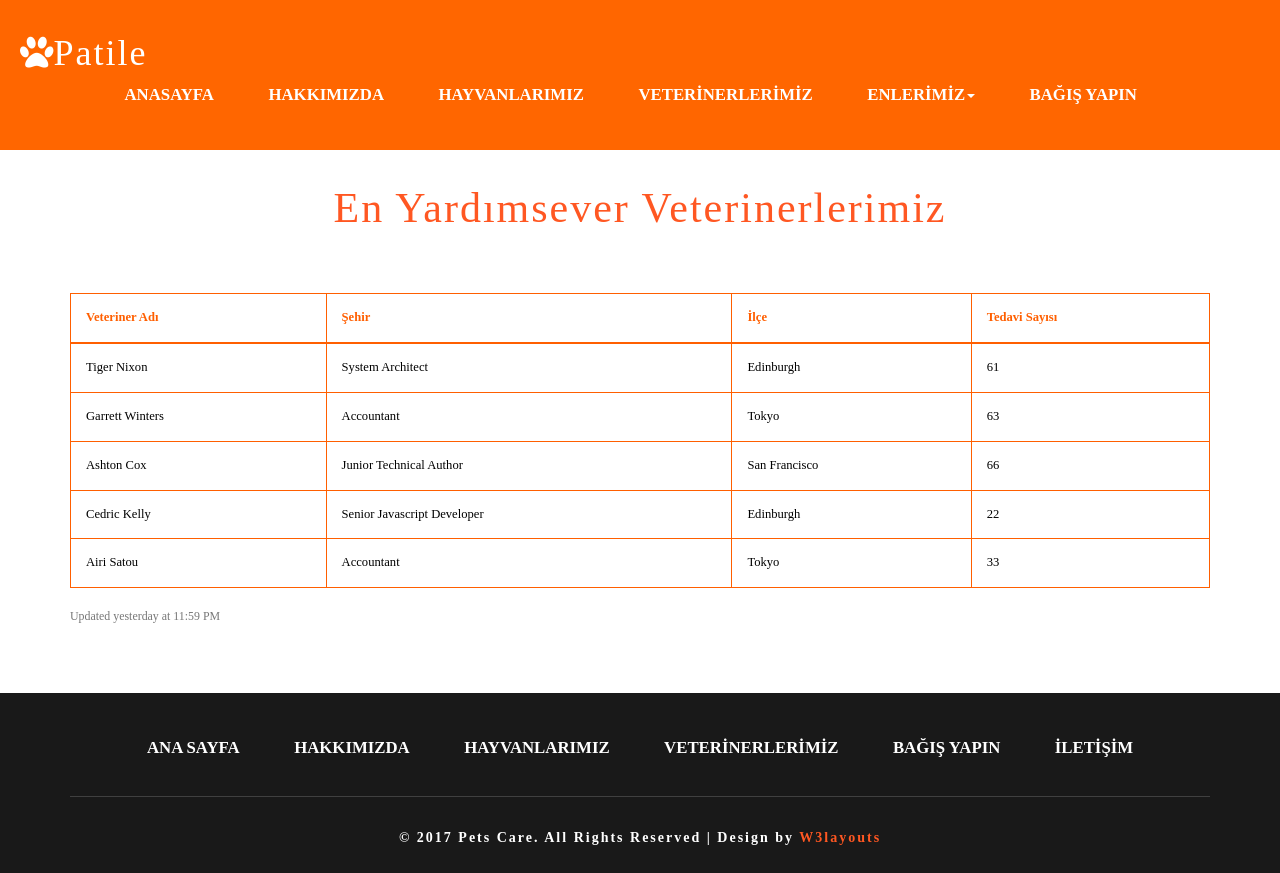
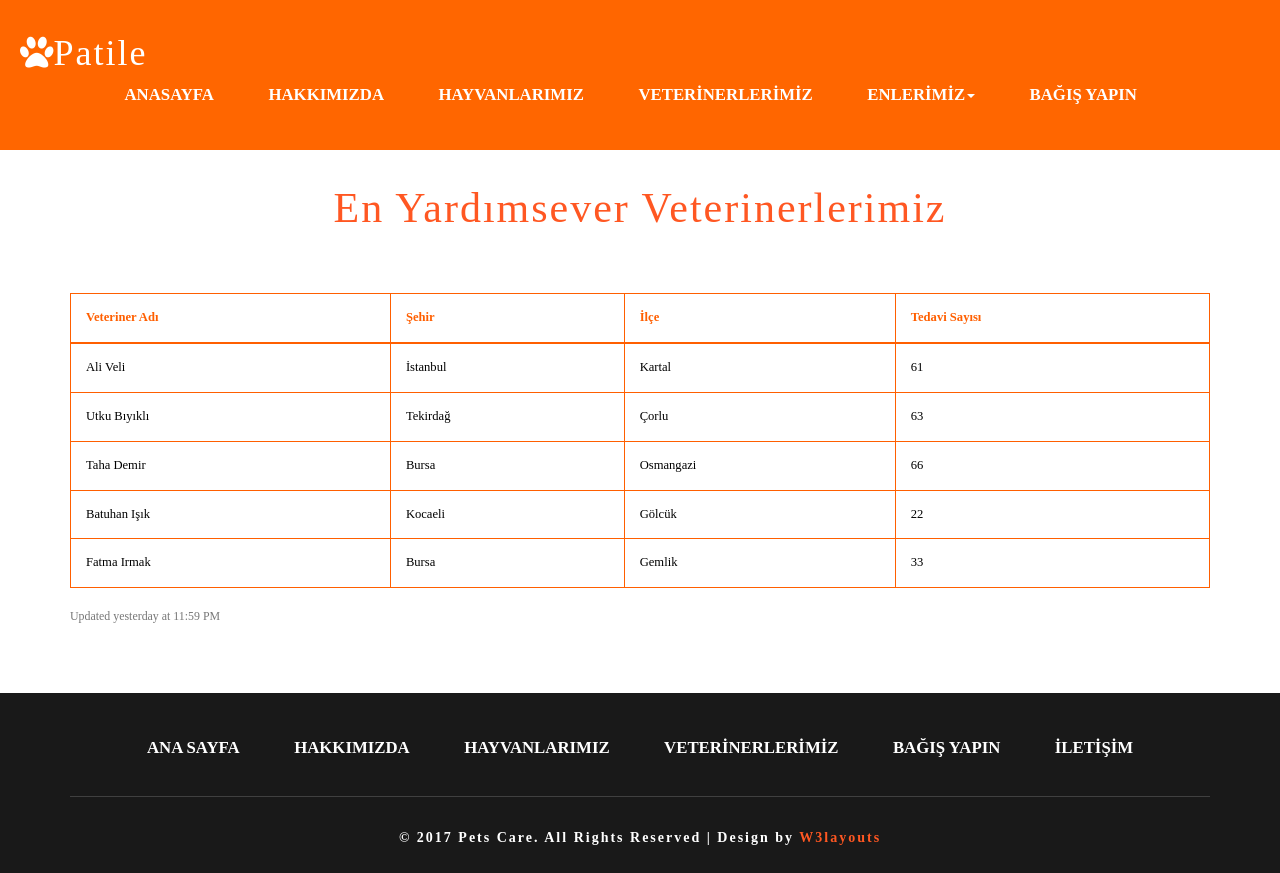
Before and after one commit to patile/patile, a Django app: page /bestVets/ in a window 1280 px wide. Run offline with Django 3.2, Linux system fonts and the light colour scheme; some libraries are stand-ins or nearby versions; some web fonts are replaced.

Commit message:
düzeltmeler yapıldı

```diff
--- a/Patile/home/templates/bestVets.html
+++ b/Patile/home/templates/bestVets.html
@@ -37,34 +37,34 @@
                         </thead>
                         <tbody>
                         <tr>
-                            <td>Tiger Nixon</td>
-                            <td>System Architect</td>
-                            <td>Edinburgh</td>
+                            <td>Ali Veli</td>
+                            <td>İstanbul</td>
+                            <td>Kartal</td>
                             <td>61</td>
                         </tr>
                         <tr>
-                            <td>Garrett Winters</td>
-                            <td>Accountant</td>
-                            <td>Tokyo</td>
+                            <td>Utku Bıyıklı</td>
+                            <td>Tekirdağ</td>
+                            <td>Çorlu</td>
                             <td>63</td>
                         </tr>
                         <tr>
-                            <td>Ashton Cox</td>
-                            <td>Junior Technical Author</td>
-                            <td>San Francisco</td>
+                            <td>Taha Demir</td>
+                            <td>Bursa</td>
+                            <td>Osmangazi</td>
                             <td>66</td>
                         </tr>
                         <tr>
-                            <td>Cedric Kelly</td>
-                            <td>Senior Javascript Developer</td>
-                            <td>Edinburgh</td>
+                            <td>Batuhan Işık</td>
+                            <td>Kocaeli</td>
+                            <td>Gölcük</td>
                             <td>22</td>
 
                         </tr>
                         <tr>
-                            <td>Airi Satou</td>
-                            <td>Accountant</td>
-                            <td>Tokyo</td>
+                            <td>Fatma Irmak</td>
+                            <td>Bursa</td>
+                            <td>Gemlik</td>
                             <td>33</td>
 
                         </tr>
--- a/Patile/veterinary/forms.py
+++ b/Patile/veterinary/forms.py
@@ -23,3 +23,9 @@ class LoginForm(forms.ModelForm):
     class Meta:
         model = User
         fields = ["username", "password"]
+
+    def clean_password(self):
+        return self.password
+
+    def clean_username(self):
+        return self.username
--- a/Patile/veterinary/templates/vet-home.html
+++ b/Patile/veterinary/templates/vet-home.html
@@ -35,7 +35,7 @@
                             <i class="fa fa-fw fa-medkit vet-fa"></i>
                         </div>
                         <div class="mr-5">
-                            <small id="active_count"></small>
+                            <small id="active_count">10</small>
                             hasta sokak hayvanı tedavi altında
                         </div>
                     </div>
@@ -54,7 +54,7 @@
                             <i class="fa fa-fw fa-h-square vet-fa"></i>
                         </div>
                         <div class="mr-5">
-                            <small id="close_count"></small>
+                            <small id="close_count">13</small>
                             sokak hayvanı sağlığına kavuşmuştur
                         </div>
                     </div>
--- a/Patile/veterinary/urls.py
+++ b/Patile/veterinary/urls.py
@@ -1,19 +1,22 @@
 from django.conf.urls import url
+from django.contrib.auth.views import LoginView
 
 from veterinary import views
 
 app_name = 'veterinary'
 
 urlpatterns = [
+    url(r'^$', views.index, name='index'),
+
     url(r'^accept/$', views.accept_patient, name='accept'),
-    url(r'^$', views.login,name='login'),
+    url(r'^login/$', views.LoginView,
+        name='login'),
     url(r'^illl/get_warning', views.get_warning, name='ill'),
     url(r'^illl/$', views.ill, name='ill'),
     url(r'^under_treatment/$', views.under_treatment, name='under_treatment'),
     url(r'^success/$', views.success, name='success'),
     url(r'^vetpet/$', views.vet_patient, name='all'),
     url(r'^vetcount/$', views.vet_count, name='count'),
-    url(r'^login/$', views.LoginView, name='login'),
-url(r'^login/$', views.LoginView, name='login'),
+
 
 ]
```
Also changed, not shown: Patile/home/templates/bestUsers.html (+11 -17 lines), Patile/veterinary/views.py (+2 -13 lines).
